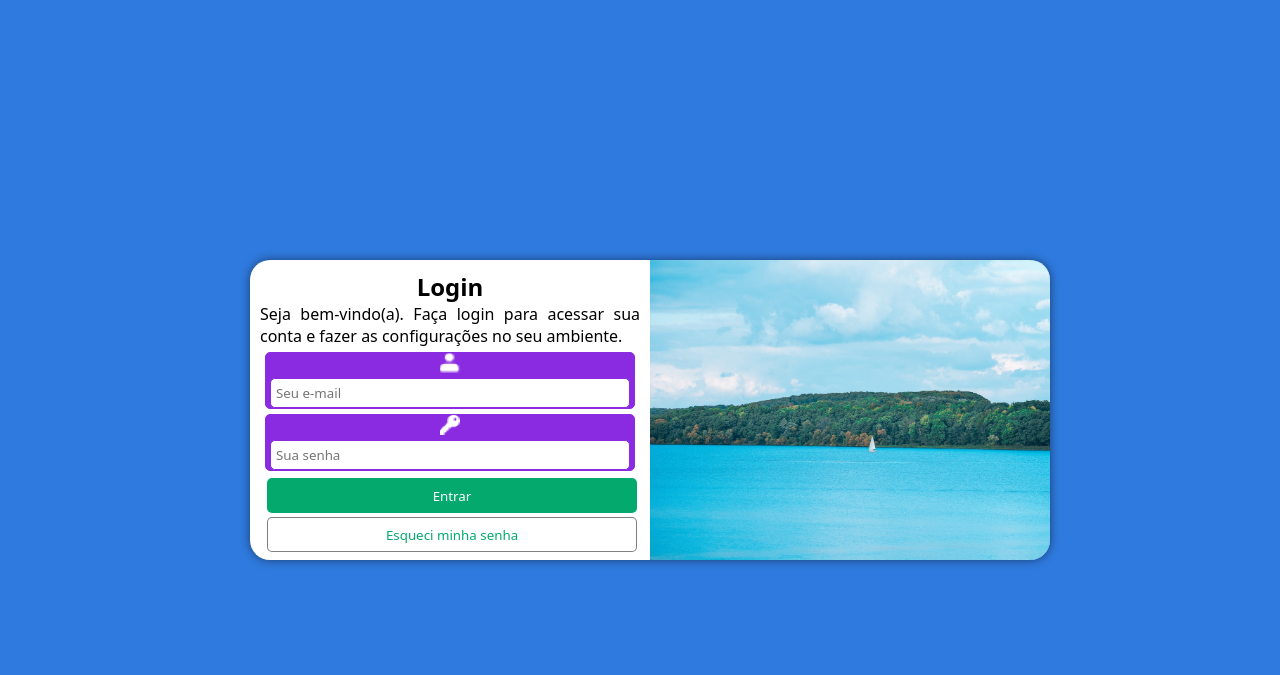
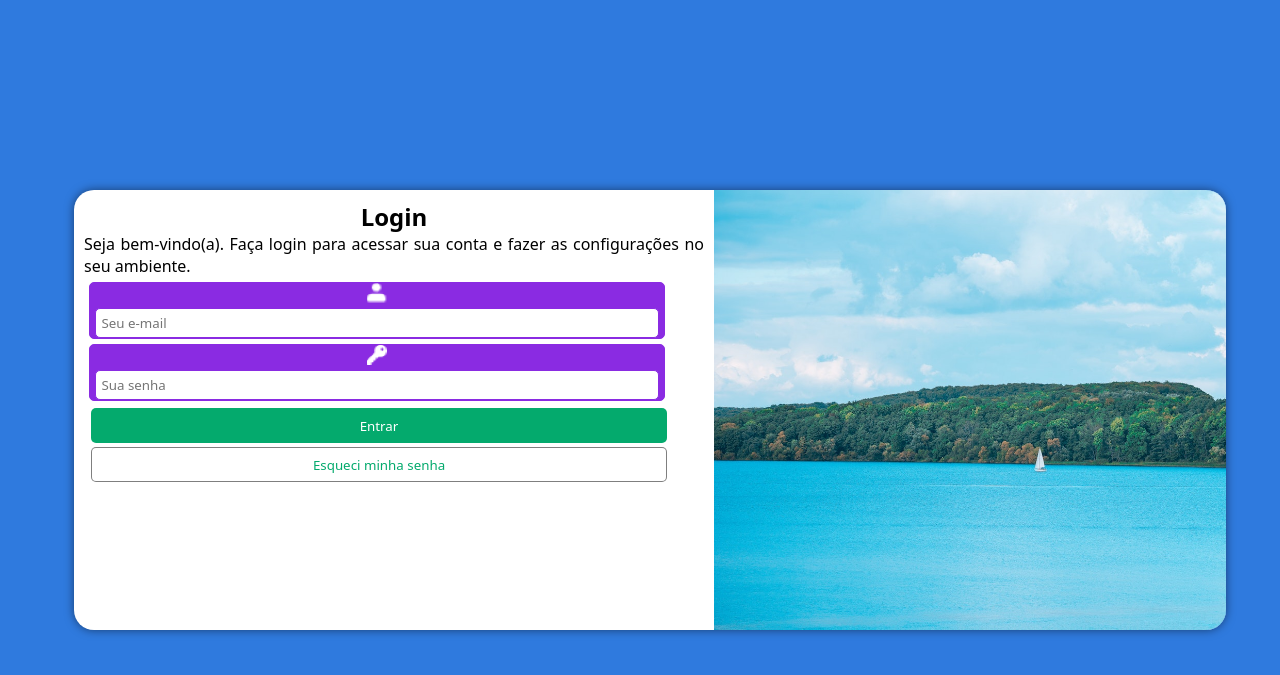
Before and after one commit to RaySidney/ProjetoLogin, a PHP site: page / in a window 1280 px wide. Shown: the top 675 px of the page. Run offline with PHP 8.4, Linux system fonts and the light colour scheme.

Commit message:
Update style.css

```diff
--- a/estilos/style.css
+++ b/estilos/style.css
@@ -105,28 +105,34 @@ input#iemail.textbox, input#isenha.textbox{
     padding: 5px;
 
 }
-@media only screen and (min-width: 830px) {
+
+@media only screen and (min-width: 481px) {
+    main{
+        font-size: 1em;
+    }
     section#login{
-        width: 800px;
-        height: 300px;
+        width: 90vw;
+        height: 55vh;
     }
     section#login >div#formulario{
-        width: 400px;
+        width: 50vw;
+        height: 55vh;
         transform: translate(0%, -100%)
     }
     section#login > div#imagem{
-        width: 400px;
-        height: 300px;
+        width: 50vw;
+        height: 55vh;
         transform: translate(100%, 0%);
+
     }
     .linha{
-        width: 370px;
+        width: 45vw;
     }
     input#iemail.textbox, input#isenha.textbox{
-        width: 360px;
+        width: 44vw;
     }
 
     input[type=button], input[type=submit], input[type=reset] {
-        width: 370px;
+        width: 45vw;
     }
 }
```
